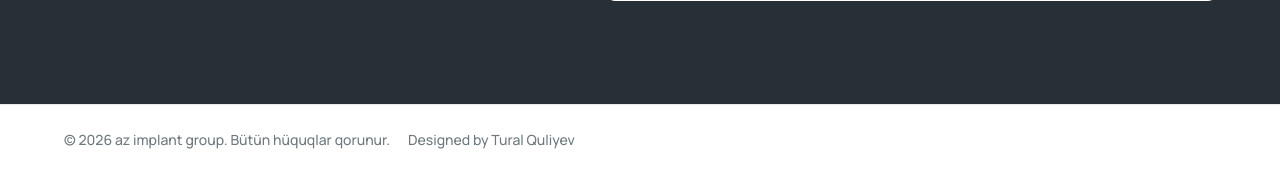
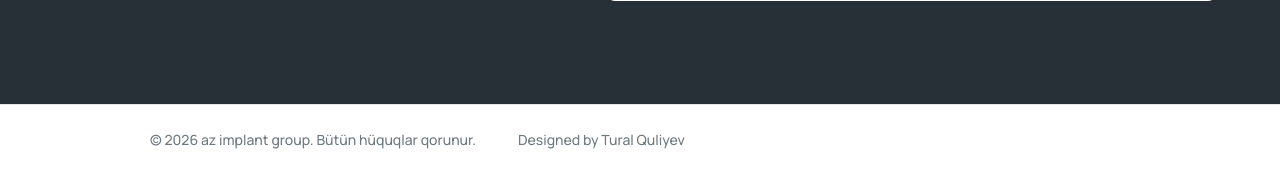
Before and after one commit to Tural87/azimplant, a Flask app: page /1 in a window 1280 px wide. Shown: the part 4212-4387 px from the top of the page. Run offline with Flask 3, Linux system fonts and the light colour scheme; data comes from the database, SQL or seed files in the repository.

Commit message:
Adjust footer spacing and WhatsApp position

```diff
--- a/static/css/styles.css
+++ b/static/css/styles.css
@@ -214,7 +214,7 @@ p { color: var(--muted); }
 
 .floating-whatsapp {
   position: fixed;
-  right: clamp(18px, 3vw, 32px);
+  left: clamp(18px, 3vw, 32px);
   bottom: clamp(18px, 3vw, 32px);
   z-index: 80;
   display: inline-flex;
@@ -244,7 +244,7 @@ textarea { resize: vertical; }
 .footer {
   display: flex;
   justify-content: flex-start;
-  gap: 16px;
+  gap: 24px;
   padding: 24px clamp(18px, 5vw, 72px);
   border-top: 1px solid var(--line);
   color: var(--muted);
@@ -254,8 +254,9 @@ textarea { resize: vertical; }
 .footer-credit {
   display: flex;
   flex-wrap: wrap;
-  gap: 10px 18px;
-  max-width: calc(100% - 92px);
+  gap: 10px 42px;
+  padding-left: 86px;
+  max-width: 100%;
 }
 
 @media (max-width: 1040px) {
@@ -284,4 +285,5 @@ textarea { resize: vertical; }
   .card-grid, .brand-grid, .form-row { grid-template-columns: 1fr; }
   .service-card { min-height: auto; }
   .footer { flex-direction: column; }
+  .footer-credit { padding-left: 82px; gap: 8px 24px; }
 }
--- a/templates/site.html
+++ b/templates/site.html
@@ -183,7 +183,7 @@
     </section>
   </main>
 
-  <a class="floating-whatsapp" data-floating-whatsapp href="https://wa.me/{{ site_settings.whatsapp_number }}" target="_blank" rel="noreferrer" aria-label="WhatsApp" style="position:fixed;right:24px;bottom:24px;z-index:80;display:inline-flex;align-items:center;justify-content:center;width:64px;height:64px;border-radius:50%;background:#25d366;color:#fff;box-shadow:0 18px 42px rgba(37,211,102,.38),0 0 0 8px rgba(37,211,102,.12);">
+  <a class="floating-whatsapp" data-floating-whatsapp href="https://wa.me/{{ site_settings.whatsapp_number }}" target="_blank" rel="noreferrer" aria-label="WhatsApp" style="position:fixed;left:24px;bottom:24px;z-index:80;display:inline-flex;align-items:center;justify-content:center;width:64px;height:64px;border-radius:50%;background:#25d366;color:#fff;box-shadow:0 18px 42px rgba(37,211,102,.38),0 0 0 8px rgba(37,211,102,.12);">
     <svg viewBox="0 0 32 32" aria-hidden="true" focusable="false" style="width:40px;height:40px;fill:currentColor;display:block;flex:0 0 auto;">
       <path d="M16.04 3.2c-7.06 0-12.8 5.72-12.8 12.76 0 2.42.68 4.76 1.96 6.8L3.12 30.4l7.82-2.04a12.76 12.76 0 0 0 5.1 1.04h.01c7.06 0 12.8-5.72 12.8-12.76 0-3.41-1.33-6.62-3.75-9.04a12.7 12.7 0 0 0-9.06-3.75zm0 23.98h-.01c-1.65 0-3.28-.44-4.7-1.27l-.34-.2-4.64 1.21 1.24-4.52-.22-.36a10.5 10.5 0 0 1-1.6-5.57c0-5.82 4.75-10.55 10.6-10.55 2.83 0 5.48 1.1 7.48 3.1a10.48 10.48 0 0 1 3.1 7.46c-.01 5.82-4.76 10.55-10.91 10.55zm5.82-7.9c-.32-.16-1.9-.94-2.2-1.05-.3-.11-.52-.16-.74.16-.22.32-.85 1.05-1.04 1.27-.19.22-.38.24-.7.08-.32-.16-1.35-.5-2.57-1.59-.95-.85-1.6-1.9-1.78-2.22-.19-.32-.02-.49.14-.65.14-.14.32-.38.48-.57.16-.19.22-.32.32-.54.11-.22.05-.41-.03-.57-.08-.16-.74-1.78-1.02-2.44-.27-.64-.54-.55-.74-.56h-.63c-.22 0-.57.08-.87.41-.3.32-1.14 1.11-1.14 2.71s1.17 3.15 1.33 3.36c.16.22 2.31 3.53 5.6 4.95.78.34 1.39.54 1.87.69.78.25 1.49.21 2.05.13.63-.09 1.9-.78 2.17-1.53.27-.75.27-1.4.19-1.53-.08-.13-.3-.21-.62-.37z"/>
     </svg>
```
